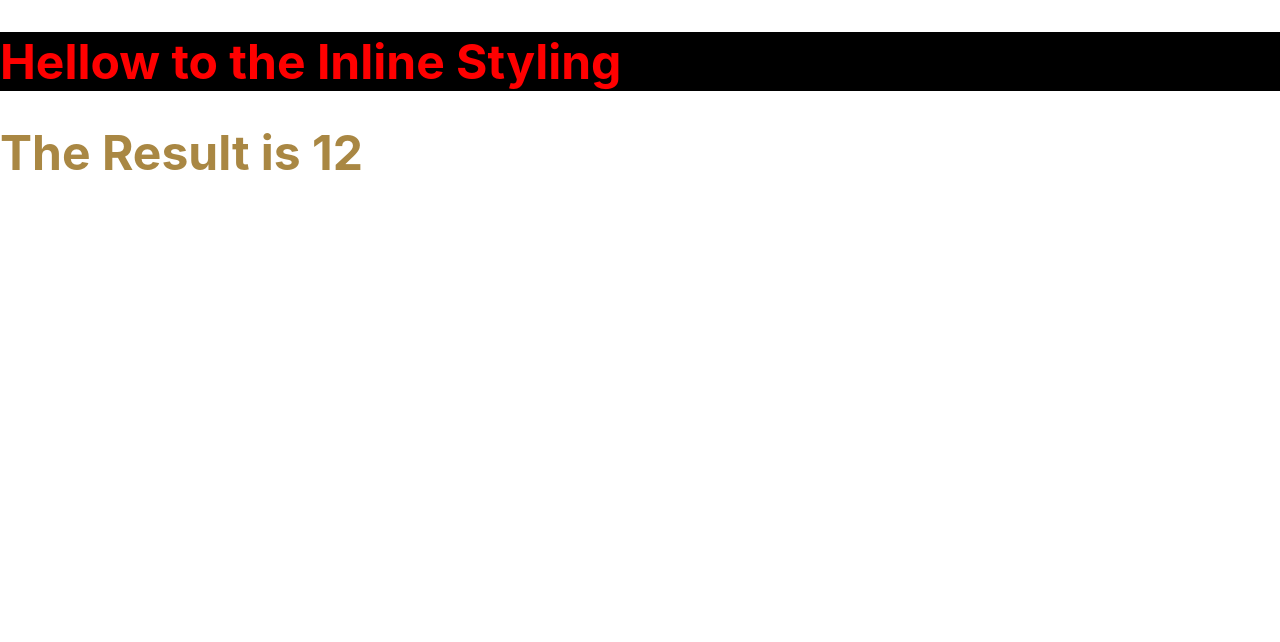
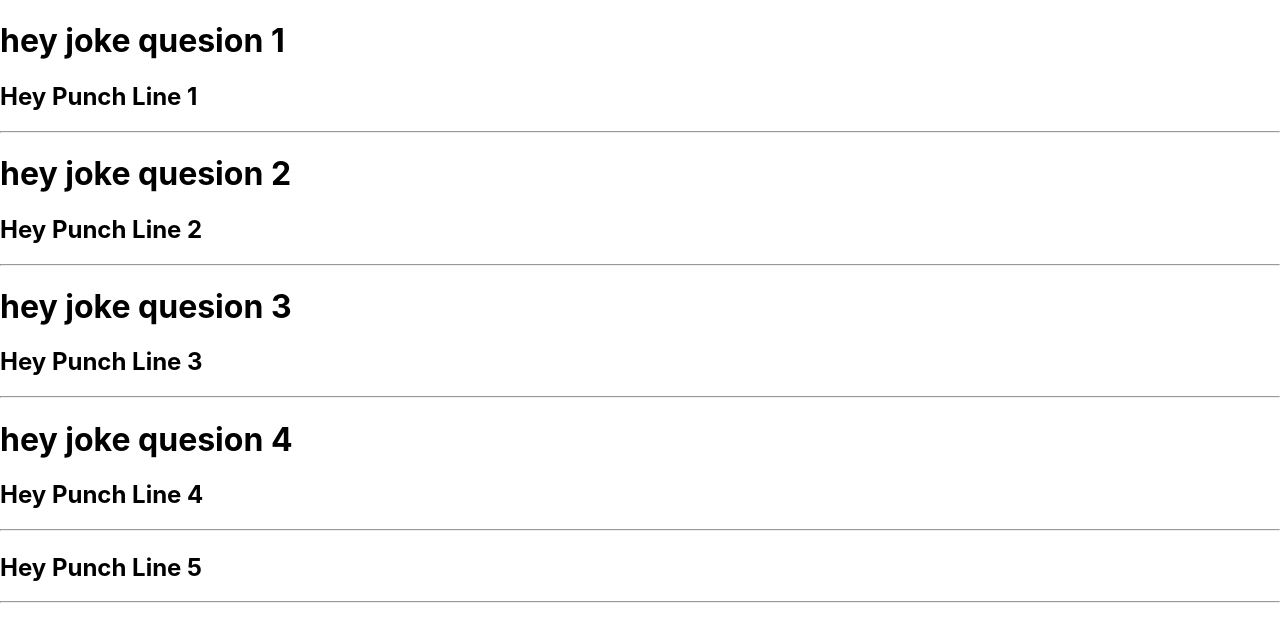
Before and after one commit to webdev-code/reactjs, a React (Create React App) app: page / in a window 1280 px wide. Shown: the top 642 px of the page. Built offline with nearby package versions, Linux system fonts and the light colour scheme.

Commit message:
props jokes todophase 2 practice

```diff
--- a/src/App.js
+++ b/src/App.js
@@ -1,10 +1,11 @@
 import React from 'react';
-import InlineStyling from './InlineStyling';
+// import InlineStyling from './InlineStyling';
 // import MyInfo from './MyInfo';
 // import Header from './Header';
 // import MainContent from './MainContent';
 // import Footer from './Footer';
 // import ToDo from './ToDoPhase1';
+import JokeMain from './JokeMain';
 
 function App() {
   return (
@@ -13,8 +14,9 @@ function App() {
       <Header />
       <MainContent />
       <Footer />
-       <ToDo />*/}
-      <InlineStyling />
+      <ToDo />
+      <InlineStyling />*/}
+      <JokeMain />
     </div>
   );
 }
--- /dev/null
+++ b/src/Joke.js
@@ -0,0 +1,14 @@
+import React from 'react';
+
+function Joke(props) {
+  //   console.log(props.joke);
+  return (
+    <div>
+      <h1 className='question'>{props.joke.question}</h1>
+      <h2 className='punchLine'>{props.joke.punchLine}</h2>
+      <hr />
+    </div>
+  );
+}
+
+export default Joke;
--- /dev/null
+++ b/src/JokeMain.js
@@ -0,0 +1,28 @@
+import React from 'react';
+import Joke from './Joke';
+
+function JokeMain() {
+  return (
+    <div>
+      <Joke
+        joke={{ question: 'hey joke quesion 1', punchLine: 'Hey Punch Line 1' }}
+      />
+      <Joke
+        joke={{ question: 'hey joke quesion 2', punchLine: 'Hey Punch Line 2' }}
+      />
+      <Joke
+        joke={{ question: 'hey joke quesion 3', punchLine: 'Hey Punch Line 3' }}
+      />
+      <Joke
+        joke={{ question: 'hey joke quesion 4', punchLine: 'Hey Punch Line 4' }}
+      />
+      <Joke
+        joke={{
+          punchLine: 'Hey Punch Line 5',
+        }}
+      />
+    </div>
+  );
+}
+
+export default JokeMain;
--- a/src/ToDoPhase1.js
+++ b/src/ToDoPhase1.js
@@ -1,13 +1,13 @@
 import React from 'react';
 import HeaderToDo from './HeaderToDo';
-import ListToDo from './ListToDo';
+import TodoItem from './TodoItem';
 import FooterToDo from './FooterToDo';
 
 function ToDo() {
   return (
     <div>
       <HeaderToDo />
-      <ListToDo />
+      <TodoItem />
       <FooterToDo />
     </div>
   );
```
Also changed, not shown: src/ListToDo.js (+3 -8 lines), src/TodoItem.js (added, +12 -0 lines).
